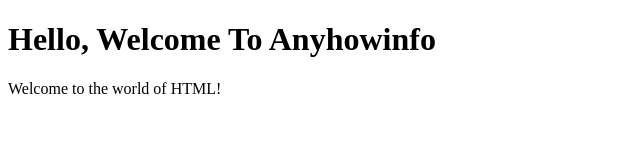
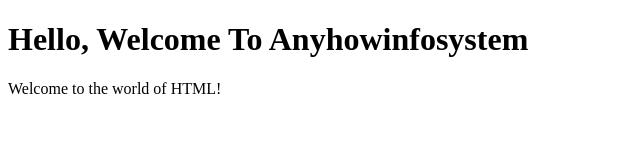
Before and after one commit to scloudmani/test_2, a plain HTML site: page index.html in a window 1280 px wide. Shown: the whole page, without its empty margins (0-640 px from the left). Drawn offline with Linux system fonts and the light colour scheme.

Commit message:
Update index.html

```diff
--- a/index.html
+++ b/index.html
@@ -4,7 +4,7 @@
     <title>Hello, World!</title>
 </head>
 <body>
-    <h1>Hello, Welcome To Anyhowinfo</h1>
+    <h1>Hello, Welcome To Anyhowinfosystem</h1>
     <p>Welcome to the world of HTML!</p>
 </body>
 </html>
```
